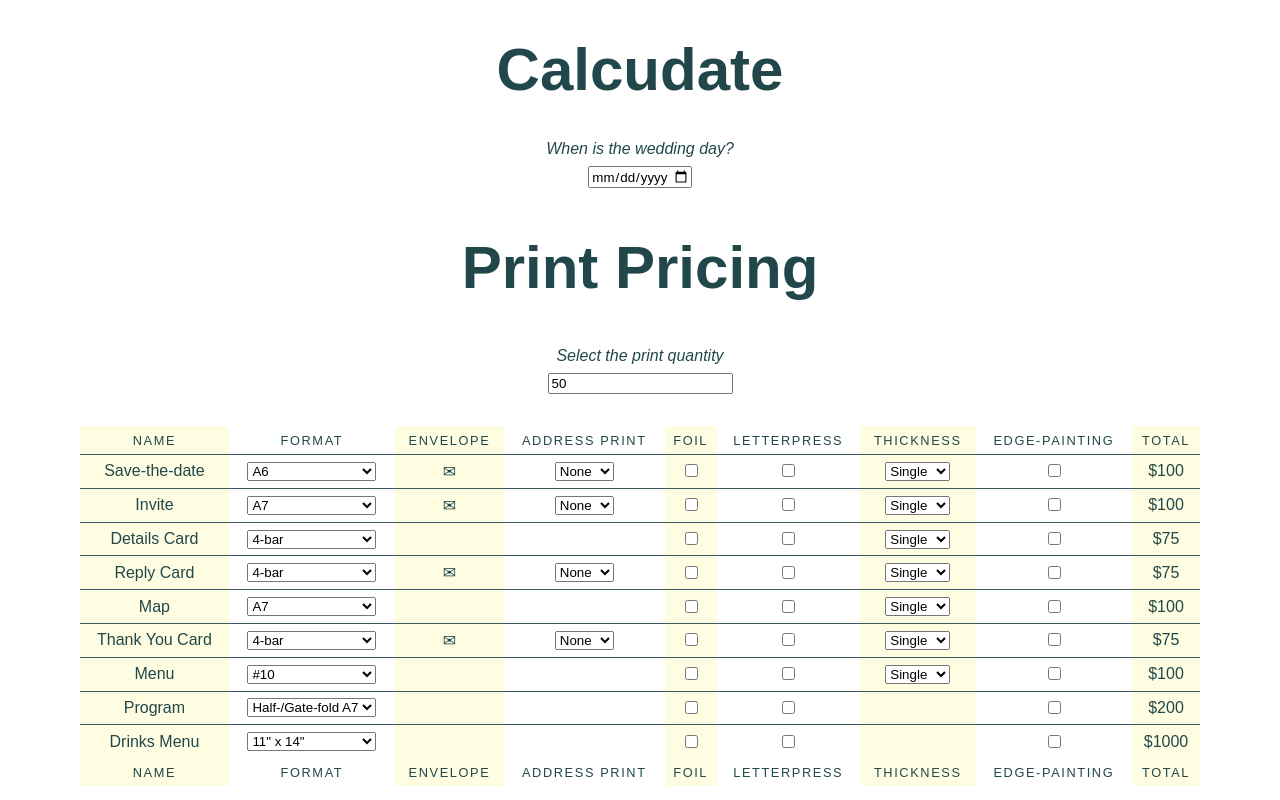
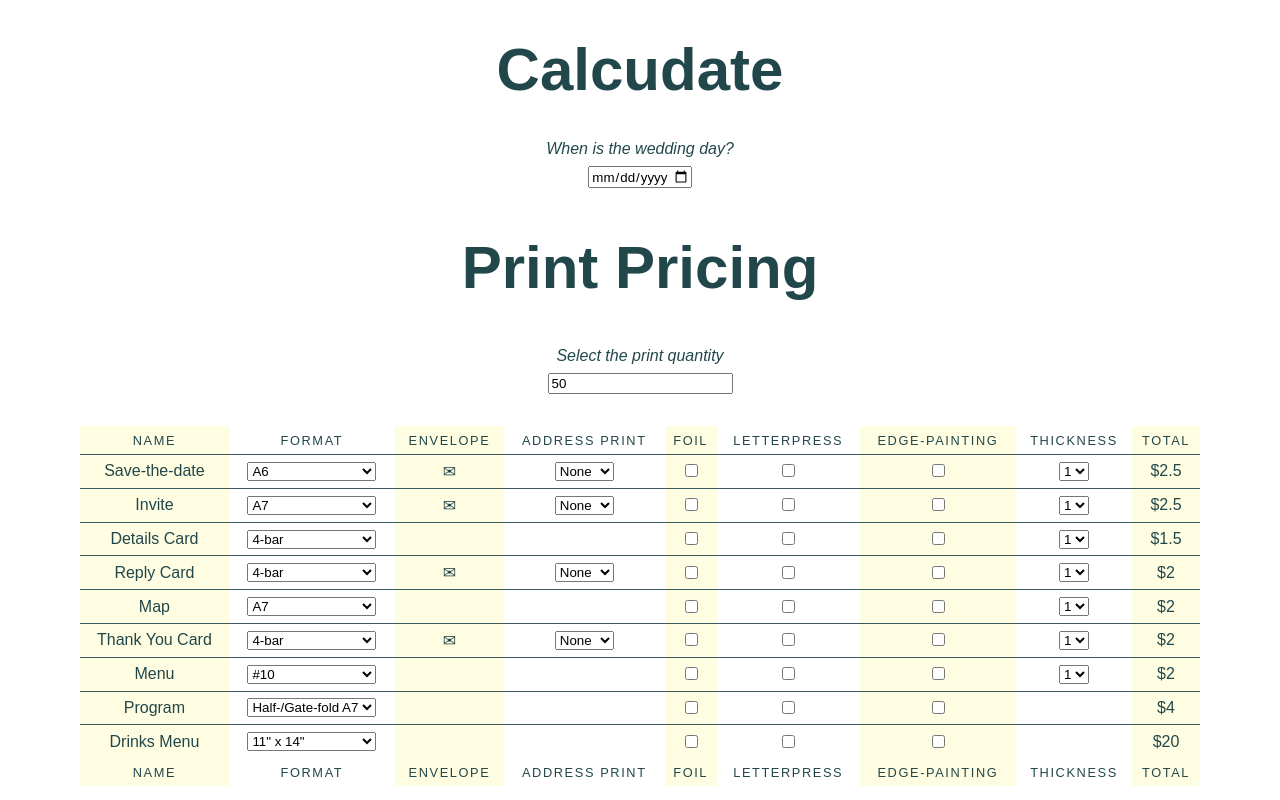
Before and after one commit to talktalkmake/jolly-edition-calculator, a React (Create React App) app: page / in a window 1280 px wide. Built offline with nearby package versions, Linux system fonts and the light colour scheme; a web font is replaced by a local one.

Commit message:
subTotals working with useReducer()

```diff
--- a/src/App.js
+++ b/src/App.js
@@ -1,5 +1,5 @@
 import { calculateDueDates } from "./functions/calculateDueDates"
-import { useState } from "react";
+import React, { useState } from "react";
 import './App.css';
 import getId from './functions/getId'
 import moment from 'moment'
@@ -8,7 +8,7 @@
 function App() {
   const [weddingDate, setWeddingDate] = useState(false)
   const dateObj = calculateDueDates(weddingDate)
-  // 2021-12-19T12:30:30+00:00
+
   return (
     <>
     <h1 className="text-center text-6xl">Calcudate</h1>
--- a/src/components/PrintPricing.jsx
+++ b/src/components/PrintPricing.jsx
@@ -1,166 +1,15 @@
-import { useState } from "react"
+import React, { useState, useReducer } from "react"
 import getId from "../functions/getId"
+import reducer from '../reducers/reducer'
+import initialState from '../reducers/initialState'
+import formatOptions from '../reducers/formatOptions'
 
-const possibleEmbellishments = [
-    {
-        name: 'Foil',
-        costPerPrint: 2
-    },
-    {
-        name: 'Letterpress',
-        costPerPrint: 2
-    },
-    {
-        name: 'Edge Painting',
-        costPerPrint: 1
-    },
-    {
-        name: 'Envelope Address Print',
-        costPerPrint: 3
-    },
-    {
-        name: 'Double-sided Envelope Address Print',
-        costPerPrint: 6
-    },
-]
-
-const formatOptions = {
-    '4-bar': {
-        x: 3.475,
-        y: 4.875,
-        canFold: true,
-        costPerPrint: 1.5
-    },
-    'A6': {
-        x: 4.625,
-        y: 6.25,
-        canFold: true,
-        costPerPrint: 2
-    },
-    'A7': {
-        x: 5,
-        y: 7,
-        canFold: true,
-        costPerPrint: 2
-    },
-    '#10': {
-        x: 4,
-        y: 9.25,
-        canFold: true,
-        costPerPrint: 2
-    },
-    'Half-/Gate-fold A7': {
-        x: 10,
-        y: 7,
-        canFold: false,
-        costPerPrint: 4
-    },
-    '11" x 14"': {
-        x: 11,
-        y: 14,
-        canFold: false,
-        costPerPrint: 20
-    },
-    '18" x 24"': {
-        x: 18,
-        y: 24,
-        canFold: false,
-        costPerPrint: 75
-    }
+const embellishments = {
+    foil: {costPerPrint: 3},
+    letterpress: {costPerPrint: 3},
+    edgePainting: {costPerPrint: 1},
+    addressPrint: {costPerPrint: 3},
 }
-
-const allProducts = [
-    {
-        name: 'Save-the-date',
-        format: 'A6',
-        fold: formatOptions['A6'].canFold,
-        envelope: true,
-        addressPrint: false,
-        letterpress: false,
-        thickness: 'single',
-        edgePainting: false
-    },
-    {
-        name: 'Invite',
-        format: 'A7',
-        fold: formatOptions['A7'].canFold,
-        envelope: true,
-        addressPrint: false,
-        letterpress: false,
-        thickness: 'single',
-        edgePainting: false
-    },
-    {
-        name: 'Details Card',
-        format: '4-bar',
-        fold: formatOptions['4-bar'].canFold,
-        envelope: false,
-        addressPrint: false,
-        letterpress: false,
-        thickness: 'single',
-        edgePainting: false
-    },
-    {
-        name: 'Reply Card',
-        format: '4-bar',
-        fold: formatOptions['4-bar'].canFold,
-        envelope: true,
-        addressPrint: false,
-        letterpress: false,
-        thickness: 'single',
-        edgePainting: false
-    },
-    {
-        name: 'Map',
-        format: 'A7',
-        fold: formatOptions['A7'].canFold,
-        envelope: false,
-        addressPrint: false,
-        letterpress: false,
-        thickness: 'single',
-        edgePainting: false
-    },
-    {
-        name: 'Thank You Card',
-        format: '4-bar',
-        fold: formatOptions['4-bar'].canFold,
-        envelope: true,
-        addressPrint: false,
-        letterpress: false,
-        thickness: 'single',
-        edgePainting: false
-    },
-    {
-        name: 'Menu',
-        format: '#10',
-        fold: formatOptions['#10'].canFold,
-        envelope: false,
-        addressPrint: false,
-        letterpress: false,
-        thickness: 'single',
-        edgePainting: false
-    },
-    {
-        name: 'Program',
-        format: 'Half-/Gate-fold A7',
-        fold: formatOptions['Half-/Gate-fold A7'].canFold,
-        envelope: false,
-        addressPrint: false,
-        letterpress: false,
-        thickness: 'single',
-        edgePainting: false
-    },
-    {
-        name: 'Drinks Menu',
-        format: '11" x 14"',
-        fold: formatOptions['11" x 14"'].canFold,
-        envelope: false,
-        addressPrint: false,
-        letterpress: false,
-        thickness: 'single',
-        edgePainting: false
-    },
-]
 
 const getListOfFormatOptions = (options, b) => {
     return (
@@ -170,15 +19,28 @@
 
 const getFormatList = (obj) => Object.keys(obj)
 
-const calculateSubtotal = (costPerPrint, quantity) => costPerPrint * quantity
 
-export default function PrintPricing(){
-    const [products, setProducts] = useState(allProducts)
+function PrintPricing(){
+    const [state, dispatch] = useReducer(reducer, initialState)
     const [quantity, setQuantity] = useState(50)
     const [total, setTotal] = useState(0)
 
-    const updateProduct = (product, key) => {
-        // products[product][key]
+    const calculateSubtotal = (item, quantity) => {
+        let subTotal = 0
+        subTotal += formatOptions[item.format].costPerPrint
+        if ( item.envelope )
+            subTotal += .5
+        if ( item.addressPrint )
+            subTotal += item.addressPrint === '1-side' ? (embellishments.addressPrint.costPerPrint) : (embellishments.addressPrint.costPerPrint * 2)
+        if ( item.foil )
+            subTotal += embellishments.foil.costPerPrint
+        if ( item.letterpress )
+            subTotal += embellishments.letterpress.costPerPrint
+        if ( item.edgePainting )
+            subTotal += embellishments.edgePainting.costPerPrint
+        if ( item.thickness > 1 )
+            subTotal += ((item.thickness * formatOptions[item.format].costPerPrint) - formatOptions[item.format].costPerPrint)
+        return subTotal
     }
 
     return(
@@ -189,30 +51,30 @@
             <input type="number" value={quantity} onChange={e => setQuantity(e.target.value)} id="quantity" />
             <table className="mt-2">
                 <tbody>
-                {products.map((product, i) => (
+                {state.map((product, i) => (
                     <tr key={getId()}>
                         <td>{product.name}</td>
-                        <td><select defaultValue={product.format} onChange={() => console.log('change happened')}>{getListOfFormatOptions(getFormatList(formatOptions), product.format)}</select></td>
+                        <td><select defaultValue={product.format} onChange={e => dispatch({type: 'changeFormat', id: i, format: e.target.value})}>{getListOfFormatOptions(getFormatList(formatOptions), product.format)}</select></td>
                         <td>{product.envelope && "✉"}</td>
                         <td>{product.envelope &&
-                            <select defaultValue={product.addressPrint} onChange={() => console.log('change happened')}>
+                            <select defaultValue={product.addressPrint} onChange={e => dispatch({type: 'changeAddressPrint', id: i, addressPrint: e.target.value})}>
                                 <option>None</option>
                                 <option>1-side</option>
                                 <option>2-side</option>
                             </select>}</td>
-                        <td><input type="checkbox" onChange={() => console.log('change happened')} /></td>
-                        <td><input type="checkbox" onChange={() => console.log('change happened')} /></td>
+                        <td><input type="checkbox" defaultChecked={product.foil} onChange={() => dispatch({type: 'toggleFoil', id: i})} /></td>
+                        <td><input type="checkbox" defaultChecked={product.letterpress} onChange={() => dispatch({type: 'toggleLetterpress', id: i})} /></td>
+                        <td><input type="checkbox" defaultChecked={product.edgePainting} onChange={e => dispatch({type: 'toggleEdgePainting', id: i})} /></td>
                         <td>
                             {product.fold &&
-                            <select onChange={() => console.log('change happened')}>
-                                <option>Single</option>
-                                <option>Double</option>
-                                <option>Triple</option>
+                            <select defaultValue={product.thickness} onChange={e => dispatch({type: 'changeThickness', thickness: parseInt(e.target.value), id: i})}>
+                                <option>1</option>
+                                <option>2</option>
+                                <option>3</option>
                             </select>
                             }
                         </td>
-                        <td><input type="checkbox" onChange={() => console.log('change happened')} /></td>
-                        <td>${calculateSubtotal(formatOptions[product.format].costPerPrint, quantity)}</td>
+                        <td>${calculateSubtotal(state[i], quantity)}</td>
                     </tr>)
                 )}
                 </tbody>
@@ -224,8 +86,8 @@
                         <th>Address Print</th>
                         <th>Foil</th>
                         <th>Letterpress</th>
+                        <th>Edge-painting</th>
                         <th>Thickness</th>
-                        <th>Edge-painting</th>
                         <th>Total</th>
                     </tr>
                 </thead>
@@ -237,8 +99,8 @@
                         <th>Address Print</th>
                         <th>Foil</th>
                         <th>Letterpress</th>
+                        <th>Edge-painting</th>
                         <th>Thickness</th>
-                        <th>Edge-painting</th>
                         <th>Total</th>
                     </tr>
                 </tfoot>
@@ -247,3 +109,5 @@
         </>
     )
 }
+
+export default PrintPricing
--- /dev/null
+++ b/src/reducers/formatOptions.js
@@ -0,0 +1,46 @@
+const formatOptions = {
+    '4-bar': {
+        x: 3.475,
+        y: 4.875,
+        canFold: true,
+        costPerPrint: 1.5
+    },
+    'A6': {
+        x: 4.625,
+        y: 6.25,
+        canFold: true,
+        costPerPrint: 2
+    },
+    'A7': {
+        x: 5,
+        y: 7,
+        canFold: true,
+        costPerPrint: 2
+    },
+    '#10': {
+        x: 4,
+        y: 9.25,
+        canFold: true,
+        costPerPrint: 2
+    },
+    'Half-/Gate-fold A7': {
+        x: 10,
+        y: 7,
+        canFold: false,
+        costPerPrint: 4
+    },
+    '11" x 14"': {
+        x: 11,
+        y: 14,
+        canFold: false,
+        costPerPrint: 20
+    },
+    '18" x 24"': {
+        x: 18,
+        y: 24,
+        canFold: false,
+        costPerPrint: 75
+    }
+}
+
+export default formatOptions
--- /dev/null
+++ b/src/reducers/initialState.js
@@ -0,0 +1,105 @@
+import formatOptions from './formatOptions'
+
+const initialState = [
+    {
+        name: 'Save-the-date',
+        format: 'A6',
+        fold: formatOptions['A6'].canFold,
+        envelope: true,
+        addressPrint: false,
+        letterpress: false,
+        thickness: 1,
+        edgePainting: false,
+        foil: false
+    },
+    {
+        name: 'Invite',
+        format: 'A7',
+        fold: formatOptions['A7'].canFold,
+        envelope: true,
+        addressPrint: false,
+        letterpress: false,
+        thickness: 1,
+        edgePainting: false,
+        foil: false
+    },
+    {
+        name: 'Details Card',
+        format: '4-bar',
+        fold: formatOptions['4-bar'].canFold,
+        envelope: false,
+        addressPrint: false,
+        letterpress: false,
+        thickness: 1,
+        edgePainting: false,
+        foil: false
+    },
+    {
+        name: 'Reply Card',
+        format: '4-bar',
+        fold: formatOptions['4-bar'].canFold,
+        envelope: true,
+        addressPrint: false,
+        letterpress: false,
+        thickness: 1,
+        edgePainting: false,
+        foil: false
+    },
+    {
+        name: 'Map',
+        format: 'A7',
+        fold: formatOptions['A7'].canFold,
+        envelope: false,
+        addressPrint: false,
+        letterpress: false,
+        thickness: 1,
+        edgePainting: false,
+        foil: false
+    },
+    {
+        name: 'Thank You Card',
+        format: '4-bar',
+        fold: formatOptions['4-bar'].canFold,
+        envelope: true,
+        addressPrint: false,
+        letterpress: false,
+        thickness: 1,
+        edgePainting: false,
+        foil: false
+    },
+    {
+        name: 'Menu',
+        format: '#10',
+        fold: formatOptions['#10'].canFold,
+        envelope: false,
+        addressPrint: false,
+        letterpress: false,
+        thickness: 1,
+        edgePainting: false,
+        foil: false
+    },
+    {
+        name: 'Program',
+        format: 'Half-/Gate-fold A7',
+        fold: formatOptions['Half-/Gate-fold A7'].canFold,
+        envelope: false,
+        addressPrint: false,
+        letterpress: false,
+        thickness: 1,
+        edgePainting: false,
+        foil: false
+    },
+    {
+        name: 'Drinks Menu',
+        format: '11" x 14"',
+        fold: formatOptions['11" x 14"'].canFold,
+        envelope: false,
+        addressPrint: false,
+        letterpress: false,
+        thickness: 1,
+        edgePainting: false,
+        foil: false
+    },
+]
+
+export default initialState
--- /dev/null
+++ b/src/reducers/reducer.js
@@ -0,0 +1,49 @@
+function reducer(state, action) {
+
+  state = [...state]
+  let temp
+
+  switch (action.type) {
+    case 'changeFormat':
+      temp = {...state[action.id]}
+      temp.format = action.format
+      state[action.id] = temp
+      return state
+
+    case 'changeAddressPrint':
+      temp = {...state[action.id]}
+      temp.addressPrint = ( action.addressPrint === 'None' )
+        ? false
+        : action.addressPrint
+      state[action.id] = temp
+      return state
+
+    case 'toggleFoil':
+      temp = {...state[action.id]}
+      temp.foil = !temp.foil
+      state[action.id] = temp
+      return state
+
+    case 'toggleLetterpress':
+      temp = {...state[action.id]}
+      temp.letterpress = !temp.letterpress
+      state[action.id] = temp
+      return state
+
+    case 'changeThickness':
+      temp = {...state[action.id]}
+      temp.thickness = action.thickness
+      state[action.id] = temp
+      return state
+
+    case 'toggleEdgePainting':
+      temp = {...state[action.id]}
+      temp.edgePainting = !temp.edgePainting
+      state[action.id] = temp
+      return state
+
+    default:
+      throw new Error();
+  }
+}
+export default reducer
```
